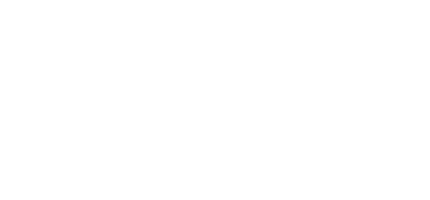
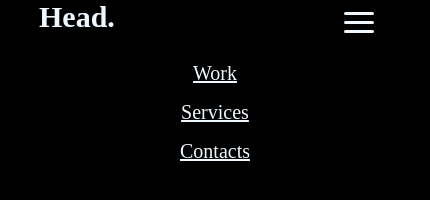
Before and after one commit to vijaylaxmibuddhiraja/Responsive-Web-Design, a plain HTML site: page index2.html in a window 390 px wide. Shown: the whole page, 430 px wide, since content can reach past the window. Drawn offline with Linux system fonts and the light colour scheme.

Commit message:
media query works in 500px but not in 400px

```diff
--- a/index2.html
+++ b/index2.html
@@ -0,0 +1,26 @@
+<!DOCTYPE html>
+<html lang="en">
+<head>
+    <meta charset="UTF-8">
+    <meta name="viewport" content="width=device-width, initial-scale=1.0">
+    <title>Responsive navbar</title>
+    <link rel="stylesheet" href="/style/index2.css">
+</head>
+<body>
+   <nav class="navbar">
+    <div class="logo">Head.</div>
+    <a href="#" class="toggle-button">
+        <span class="bar"></span>
+        <span class="bar"></span>
+        <span class="bar"></span>
+    </a>
+    <div class="navlist">
+        <ul>
+            <li><a href="#">Work</a></li>
+            <li><a href="#">Services</a></li>
+            <li><a href="#">Contacts</a></li>
+        </ul>
+    </div>
+   </nav>
+</body>
+</html>
--- a/style/index.css
+++ b/style/index.css
@@ -26,7 +26,7 @@ body {
     }
 
 .logo {
-        color: aliceblue;
+       color: aliceblue;
         font-size: 1.5rem;
         font-weight: 600;
     /* padding: 20px 10px;    */
@@ -35,7 +35,7 @@ body {
         margin-top: 5%
     }
 
- .navbar {
+.navbar {
         width: 100%;
         max-width: 1440px;
         /* height: 10vh;  */
@@ -71,11 +71,30 @@ nav ul li a {
         text-decoration: none;
         color: aliceblue;
         font-size: 15px;
+         padding:15px
     }
 
 nav ul li a:hover {
         color: red;
     }
+
+.toggle-button {
+    position: absolute;
+    top:1.2rem;
+    right: 1rem;
+    display: none;
+    flex-direction: column;
+    justify-content: space-between;
+    width: 20px;
+    height: 21px;
+}
+
+.toggle-button .bar {
+    height: 3px;
+    width: 100%;
+    background-color: rgb(246, 187, 78);
+    border-radius: 10px;
+}
 
  .content {
         display: flex;
@@ -129,19 +148,20 @@ p {
    }
 
 
-@media only screen and (max-width:900px) {
+@media only screen and (max-width:1000px) {
     nav ul li {
         display: inline;
+        margin-left: 10px ;
     }
     .nav-list{
         display: flex;
-        float: right;
-         padding-right: 15px;
-        padding-left: 5px;
+         float: right;
+         padding-right: 10px;
     }
     nav ul li a {
        padding: 10px;
-        color: red;
+        color:  rgb(246, 187, 78);
+
     }
     .menu-icon  {
         display: block;
@@ -154,14 +174,14 @@ p {
     }
     h1 {
         font-size: 80px;
-        color: red;
+        color: rgb(246, 187, 78);
         align-items: center;
         padding-top: 50%;
     }
     p {
         font-size:15px;
         font-stretch: 35px;
-        color: red;
+        color:  rgb(246, 187, 78);
         text-align: center;
         padding-top: 10%;
     }
@@ -176,37 +196,31 @@ p {
     }
 }
 
-/* Below one doesn't work in either with min-width or with max-width */
-/*
-@media only screen and (min-width:200px) {
-    .content {
-        display: inline;
+@media (max-width:500px) {
+    .toggle-button {
+        display: flex;
+    }
+    .nav-list {
+        display: none;
+        width: 100%;
+    }
+     .navbar {
         flex-direction: column;
-        flex-wrap: wrap;
+        align-items: flex-start;
     }
-    h1 {
-        font-size: 40px;
-        /* color: yellowgreen;
-        align-items: center;
-        padding-top: 30%;
-        margin-left: 20%;
+    .nav-list ul {
+        width: 100%;
+        flex-direction: column;
     }
-    p {
-        font-size:15px;
-        font-stretch: 20px;
-        /* color:yellowgreen;
+    .nav-list li {
         text-align: center;
-        padding-top: 5%;
+        text-decoration: underline;
     }
-    .wrapper {
-        width: 10px;
-         display: flex;
-         flex-direction:column;
-         flex-wrap: wrap;
-         justify-content: center;
-         align-items: center;
-         min-height: 20rem;
-         padding-top: 10%;
+    .nav-list li a {
+        padding: .5rem 1rem;
+        flex-direction: column;
+    }
+    .nav-list.active {
+        display: flex;
     }
 }
- */
--- a/style/index2.css
+++ b/style/index2.css
@@ -0,0 +1,130 @@
+* {
+    margin: 0;
+    padding: 0;
+}
+body {
+    width: 100%;
+    max-width: 1400px;
+    background-color: black;
+    box-sizing: border-box;
+}
+
+.logo {
+    color: aliceblue;
+    font-size: 30px;
+    font-weight: 600;
+    text-decoration: none;
+    margin-left: 10%;
+    cursor: pointer;
+}
+
+.navbar {
+    display: flex;
+    justify-content: space-between;
+    align-items: center;
+    color: aliceblue;
+}
+
+ .navlist ul {
+    /* margin-top: 5%; */
+    padding:20px ;
+    display: flex;
+}
+.navlist li {
+    list-style: none;
+}
+
+.navlist li a {
+    text-decoration: none;
+    color: aliceblue;
+    padding: 2rem;
+    display: block;
+    font-size: 20px;
+}
+
+.navbar li a:hover {
+    color: yellowgreen;
+}
+.toggle-button {
+    position:absolute;
+    top: .75rem;
+    right: 1rem;
+    display: none;
+    flex-direction: column;
+    justify-content: space-between;
+    width: 30px;
+    height: 21px;
+}
+.toggle-button .bar {
+    height: 3px;
+    width: 100%;
+    background-color: aliceblue;
+    border-radius: 10px;
+}
+
+@media screen and (max-width:500px) {
+     .toggle-button {
+        display: flex;
+    }
+    .navlist {
+        /* display: none;   */
+        width: 100%;
+    }
+    .navbar {
+        flex-direction: column;
+        align-items: flex-start;
+    }
+    .navlist ul {
+        width: 100%;
+        flex-direction: column;
+    }
+    .navlist li {
+        text-align: center;
+        text-decoration: underline;
+    }
+    .navlist li a {
+        padding: .5rem 1rem;
+    }
+    .navlist.active {
+        display: flex;
+    }
+}
+/* header {
+    width: 100%;
+    max-width: 1440px;
+    display: flex;
+    align-items: center;
+    justify-content: center;
+    margin-left: 40px;
+}
+
+.logo {
+
+    color: aliceblue;
+    font-size: 1.5rem;
+    font-weight: 600;
+/* padding: 20px 10px;
+    text-decoration: none;
+    margin-left: 10%;
+    margin-top: 5%
+}
+
+.navbar {
+    width: 100%;
+    max-width: 1440px;
+    /* height: 10vh;
+    margin: auto;
+    display: flex;
+    justify-content: space-around;
+    align-items: center;
+}
+
+
+
+nav {
+    flex: 1;
+    min-width: 267px;
+    flex-wrap: wrap;
+    margin-left: 10%;
+    margin-top: 5%;
+} */
```
Also changed, not shown: index.html (+10 -6 lines).
